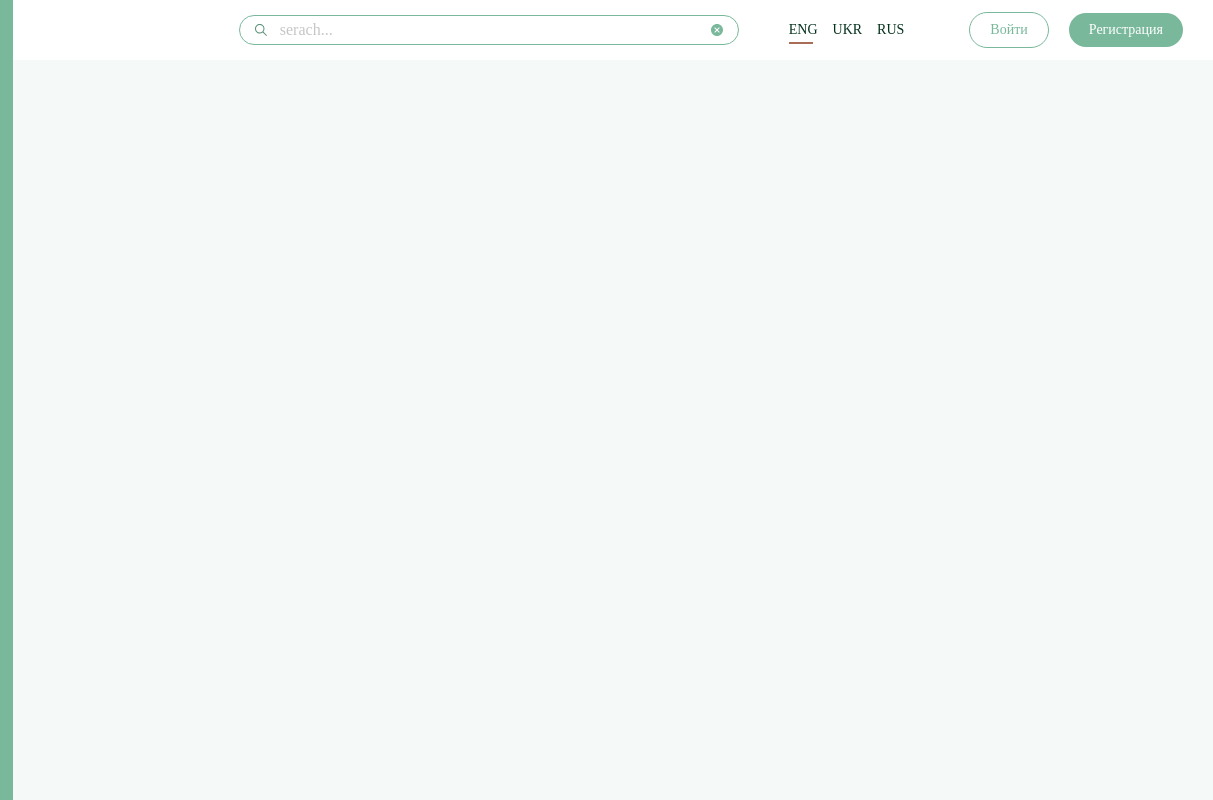
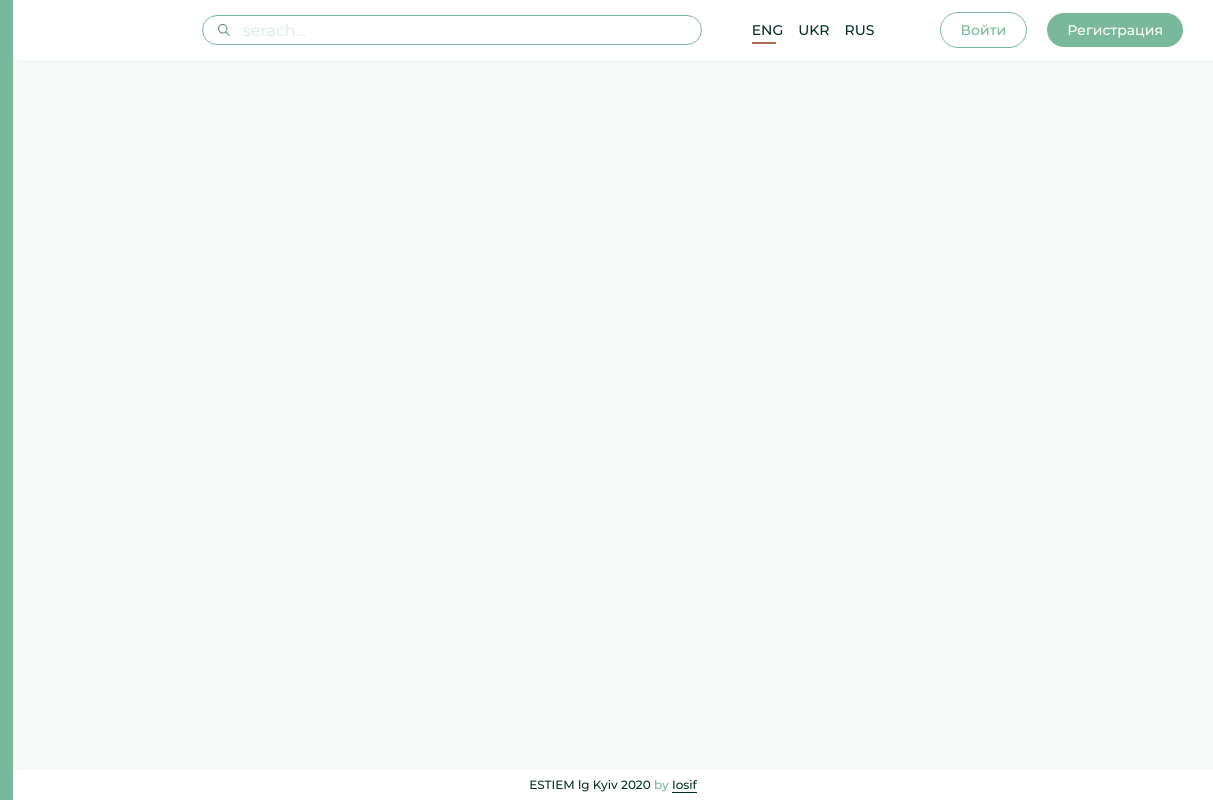
Before and after one commit to luamoris/estiem, a plain HTML site: page index.html in a window 1280 px wide. Shown: the full height of the page, 67-1280 px from the left. Drawn offline with Linux system fonts and the light colour scheme.

Commit message:
header and footer

```diff
--- a/assets/fonts/fonts.txt
+++ /dev/null
@@ -1,2 +0,0 @@
-
--> List of used fonts:
--- a/assets/js/script.js
+++ b/assets/js/script.js
@@ -13,3 +13,25 @@ for(const item of menuItems) {
 		listUl.classList.add(`${element.classList[0]}-active`);
 	};
 }
+
+// Buttons
+
+const search = document.querySelector('.search');
+const searchInput = search.querySelector('.search__input');
+const searchCancel = search.querySelector('.search__cancel');
+
+searchInput.oninput = () => {
+	if (searchInput.value.length > 0) {
+		searchCancel.classList.remove('none');
+		searchCancel.classList.add('active');
+	} else {
+		searchCancel.classList.remove('active');
+		searchCancel.classList.add('none');
+	}
+}
+
+searchCancel.onclick = () => {
+	searchInput.value = '';
+	searchCancel.classList.remove('active');
+	searchCancel.classList.add('none');
+}
--- /dev/null
+++ b/assets/scss/_fonts.scss
@@ -0,0 +1,66 @@
+/*========================================================================
+Fonts
+==========================================================================*/
+
+@font-face {
+	font-family: 'Montserrat';
+	src: url('../fonts/Montserrat/Montserrat-Black.ttf') format("truetype");
+	font-weight: 900;
+	font-style: normal;
+}
+
+@font-face {
+	font-family: 'Montserrat';
+	src: url('../fonts/Montserrat/Montserrat-ExtraBold.ttf') format("truetype");
+	font-weight: 800;
+	font-style: normal;
+}
+
+@font-face {
+	font-family: 'Montserrat';
+	src: url('../fonts/Montserrat/Montserrat-Bold.ttf') format("truetype");
+	font-weight: bold;
+	font-style: normal;
+}
+
+@font-face {
+	font-family: 'Montserrat';
+	src: url('../fonts/Montserrat/Montserrat-SemiBold.ttf') format("truetype");
+	font-weight: 600;
+	font-style: normal;
+}
+
+@font-face {
+	font-family: 'Montserrat';
+	src: url('../fonts/Montserrat/Montserrat-Medium.ttf') format("truetype");
+	font-weight: 500;
+	font-style: normal;
+}
+
+@font-face {
+	font-family: 'Montserrat';
+	src: url('../fonts/Montserrat/Montserrat-Regular.ttf') format("truetype");
+	font-weight: normal;
+	font-style: normal;
+}
+
+@font-face {
+	font-family: 'Montserrat';
+	src: url('../fonts/Montserrat/Montserrat-Light.ttf') format("truetype");
+	font-weight: 300;
+	font-style: normal;
+}
+
+@font-face {
+	font-family: 'Montserrat';
+	src: url('../fonts/Montserrat/Montserrat-ExtraLight.ttf') format("truetype");
+	font-weight: 200;
+	font-style: normal;
+}
+
+@font-face {
+	font-family: 'Montserrat';
+	src: url('../fonts/Montserrat/Montserrat-Thin.ttf') format("truetype");
+	font-weight: 100;
+	font-style: normal;
+}
--- a/assets/scss/_footer.scss
+++ b/assets/scss/_footer.scss
@@ -1,3 +1,35 @@
 /*========================================================================
 Footer
 ==========================================================================*/
+
+.footer {
+	width: 100%;
+	height: 30px;
+	background-color: white;
+	padding: 10px;
+}
+
+.footer__body {
+	@include flexbox(row, center, center);
+	width: 100%;
+	height: 100%;
+
+	.foter__content {
+		color: $c_footer;
+		font-size: 12px;
+
+		& span {
+			color: $c_footer;
+		}
+
+		& span span{
+			color: $c_sidebar;
+		}
+
+		& a {
+			color: $c_footer;
+			border-bottom: 1px solid $c_footer;
+		}
+	}
+
+}
--- a/assets/scss/_header.scss
+++ b/assets/scss/_header.scss
@@ -35,6 +35,8 @@ Header
 	border-radius: calc(0% + 50px);
 
 	.search__input {
+		font-family: 'Montserrat';
+		font-weight: normal;
 		height: 100%;
 		width: calc(100% - 50px);
 		background-color: transparent;
@@ -43,11 +45,23 @@ Header
 	}
 
 	.search__input::placeholder {
-		color: #434343;
+		color: $c_sidebar;
 		opacity: 0.3;
 	}
+
+	.search__cancel.active {
+		opacity: 1;
+		cursor: pointer;
+	}
+
+	.search__cancel.none {
+		opacity: 0;
+		cursor: auto;
+		user-select: none;
+		pointer-events: none;
+	}
+
 }
-
 
 
 
--- a/assets/scss/_main.scss
+++ b/assets/scss/_main.scss
@@ -24,6 +24,12 @@ Main settings
 	background-color: $c_fon;
 }
 
+* {
+	font-family: 'Montserrat';
+	font-weight: 500;
+	font-style: normal;
+}
+
 ::selection {
 	color: $c_fon;
 	background-color: $c_sidebar;
--- a/assets/scss/style.scss
+++ b/assets/scss/style.scss
@@ -1,6 +1,7 @@
 
 
 @import "_null";
+@import "_fonts";
 @import "_variables";
 
 @import "_icon";
--- a/index.html
+++ b/index.html
@@ -147,8 +147,8 @@
 								<img src="./assets/img/magnifier.svg" alt="">
 							</div>
 							<input type="text" class="search__input" placeholder="serach...">
-							<a href="#" draggable="false">
-								<div class="search__lastic icon-20">
+							<a href="#" draggable="false" class="search__cancel none">
+								<div class="icon-20">
 									<img src="./assets/img/cancel.svg" alt="">
 								</div>
 							</a>
@@ -170,7 +170,13 @@
 			<section class="section"></section>
 
 			<!-- Footer -->
-			<footer class="footer"></footer>
+			<footer class="footer">
+				<div class="footer__body">
+					<div class="foter__content">
+						<span>ESTIEM lg Kyiv 2020 <span>by <a href="https://t.me/I0S1F" target="_blank">Iosif</a></span></span>
+					</div>
+				</div>
+			</footer>
 
 		</div>
 
```
Also changed, not shown: assets/fonts/Montserrat/OFL.txt (added, +93 -0 lines), assets/css/style.css, assets/fonts/Montserrat/Montserrat-Black.ttf (added), assets/fonts/Montserrat/Montserrat-Bold.ttf (added), assets/fonts/Montserrat/Montserrat-ExtraBold.ttf (added), assets/fonts/Montserrat/Montserrat-ExtraLight.ttf (added), assets/fonts/Montserrat/Montserrat-Light.ttf (added), assets/fonts/Montserrat/Montserrat-Medium.ttf (added), assets/fonts/Montserrat/Montserrat-Regular.ttf (added), assets/fonts/Montserrat/Montserrat-SemiBold.ttf (added), assets/fonts/Montserrat/Montserrat-Thin.ttf (added).
